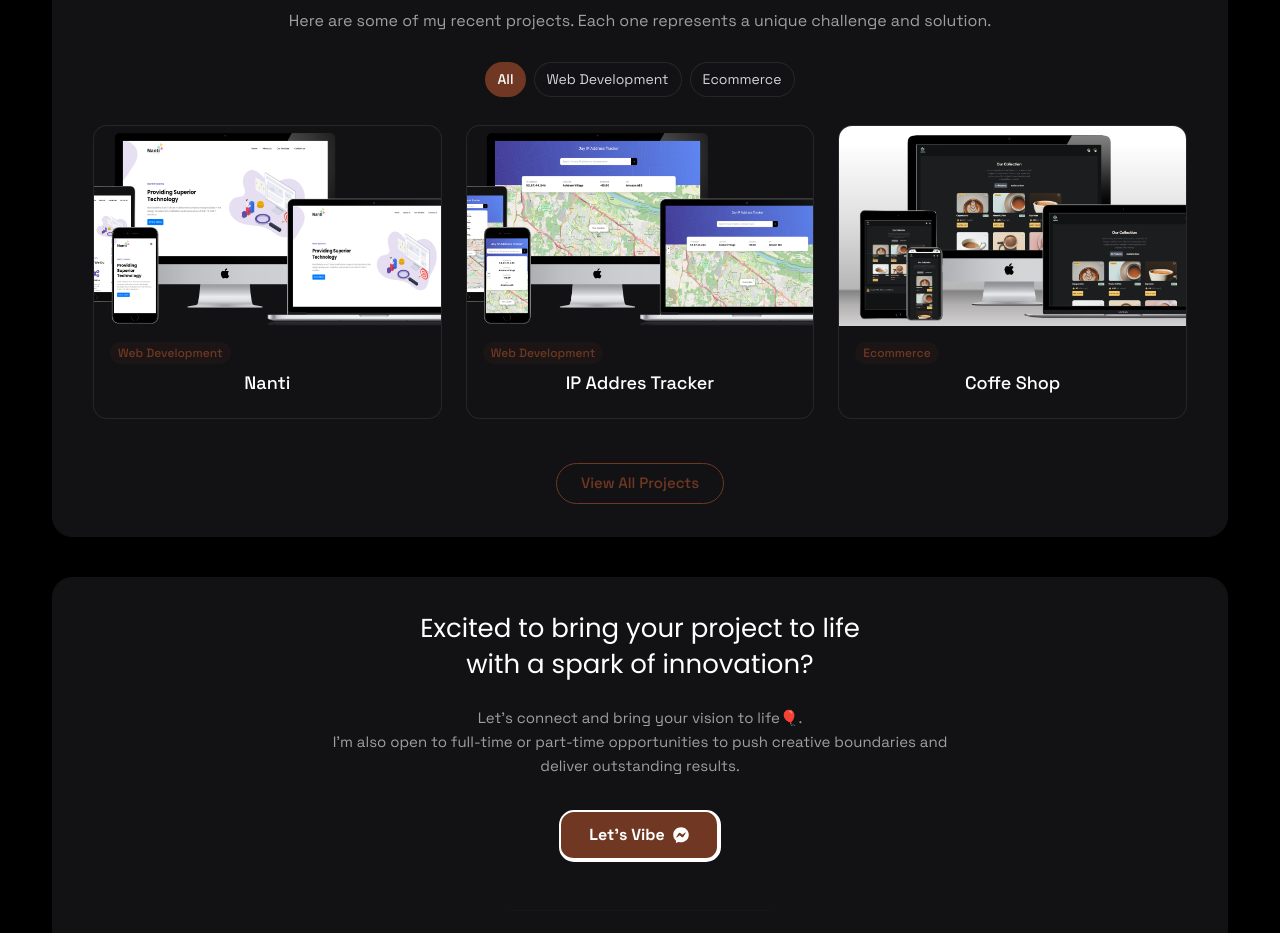
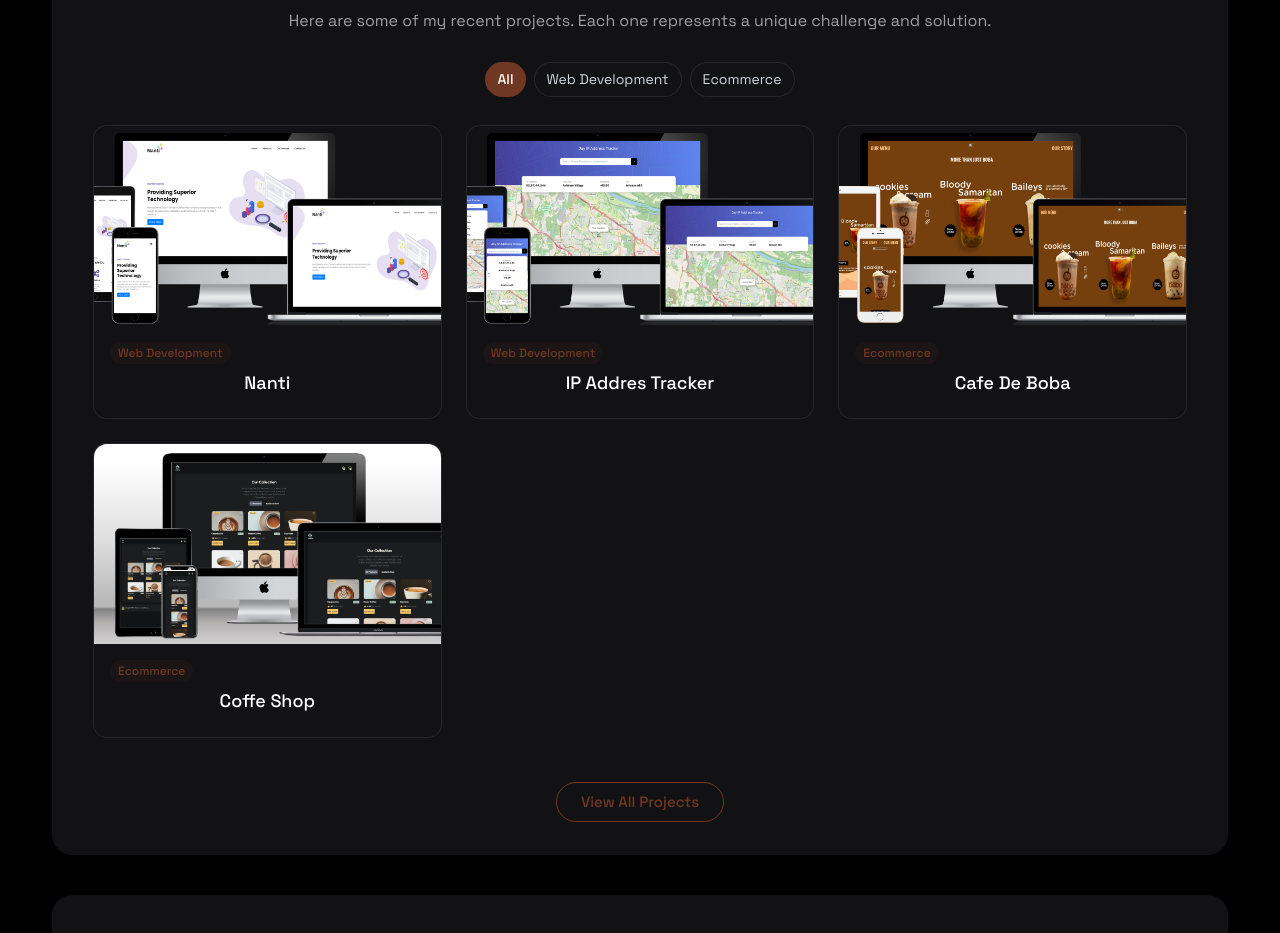
Before and after one commit to jayfaculty-design/freelance-portfolio, a React (Vite) app: page / in a window 1280 px wide. Shown: the part 1200-2133 px from the top of the page. Built offline with nearby package versions, Linux system fonts and the light colour scheme; a web font is replaced by a local one.

Commit message:
push all

```diff
--- a/src/data/data.js
+++ b/src/data/data.js
@@ -68,6 +68,13 @@ export const projects = [
   },
   {
     id: 3,
+    name: "Cafe De Boba",
+    category: "Ecommerce",
+    image: "/Cafe.png",
+    live_url: "http://www.cafedeboba.com/",
+  },
+  {
+    id: 4,
     name: "Coffe Shop",
     category: "Ecommerce",
     image: "/coffe-shop.png",
```
Also changed, not shown: public/Cafe.png (added).
